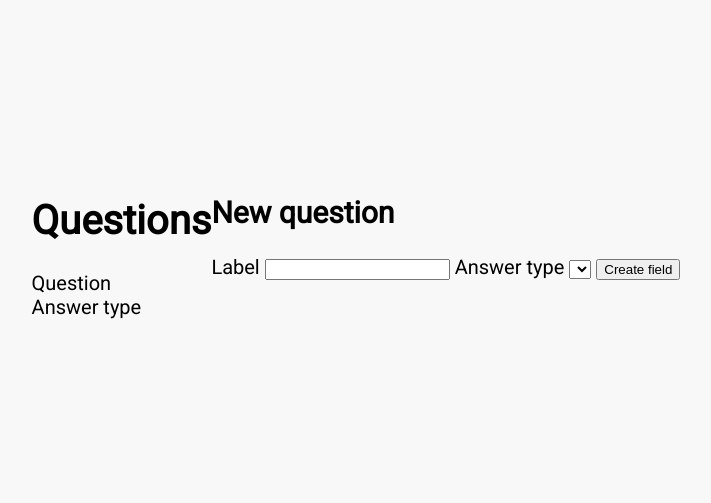
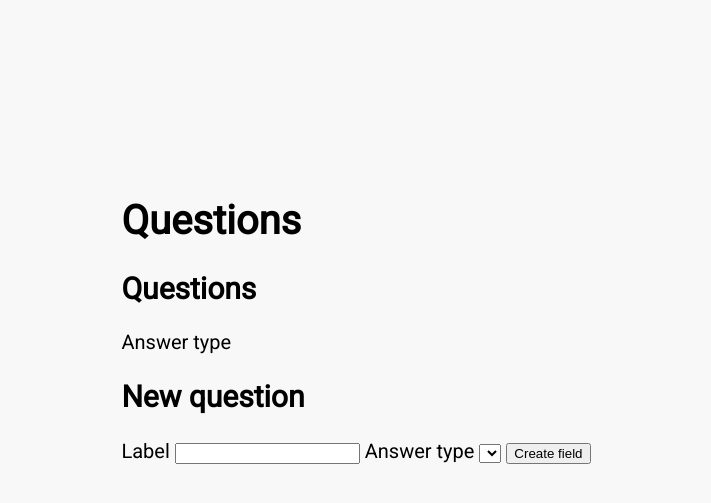
Before and after one commit to CPNV-ES/Triplice, a PHP site: template Looper/view/Exercise/Modify.php in a window 1280 px wide. Shown: the part 210-713 px from the top of the page, without its empty margins (284-995 px from the left). Run offline with PHP 8.4, Linux system fonts and the light colour scheme; the template is opened without the code that fills it, so the values that code supplies are empty.

Commit message:
madify page css

```diff
--- a/Looper/view/Exercise/Modify.php
+++ b/Looper/view/Exercise/Modify.php
@@ -13,14 +13,15 @@ $titleSection = 'Modify Exercise : ' . $exercise['name'] . ' (' . $idExercise .
 <div class="questionsTable">
     <h1>Questions</h1>
     <div class="row title">
-        <div class="label">Question</div>
+        <div class="label"><h2>Questions</h2>
         <div class="label">Answer type</div>
     </div>
 
     <?php foreach ($questions as $question): ?>
         <div class="row title">
             <div class="label"><?= $question['label'] ?></div>
-            <div class="type"><?= $question['type'] ?></div>
+            <div class="type">
+                <div class="questionType"><?= $question['type'] ?></div>
                 <div>
                     <a href="exercise/<?= $idExercise ?>/question/<?= $question['idQuestion'] ?>/modify"
                        title="Modify question">
@@ -30,6 +31,7 @@ $titleSection = 'Modify Exercise : ' . $exercise['name'] . ' (' . $idExercise .
                        title="Delete question">
                         <div class="fas fa-trash ico"></div>
                     </a>
+                </div>
             </div>
         </div>
     <?php endforeach; ?>
```
Also changed, not shown: Looper/Assets/CSS/Create.css (+12 -1 lines). Lines whose indentation alone changed are shown as unchanged.
